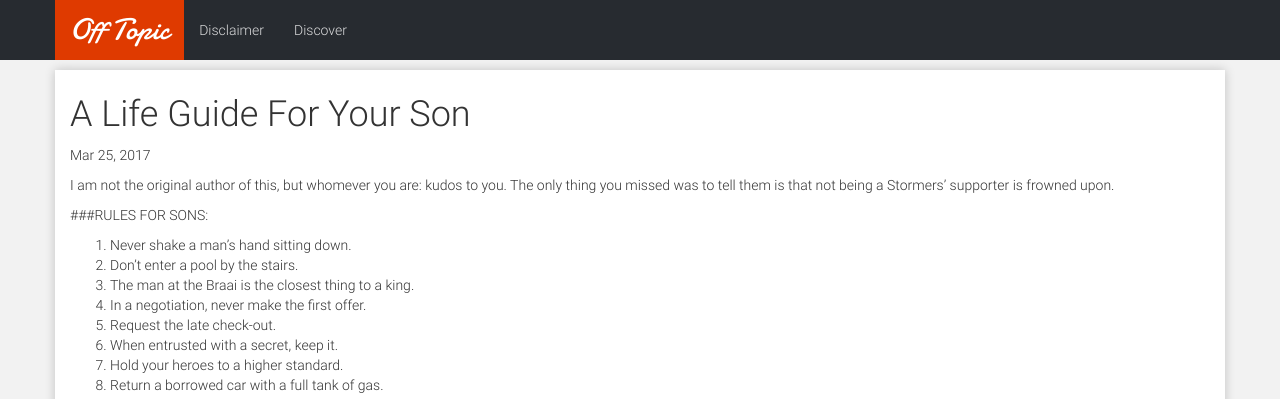
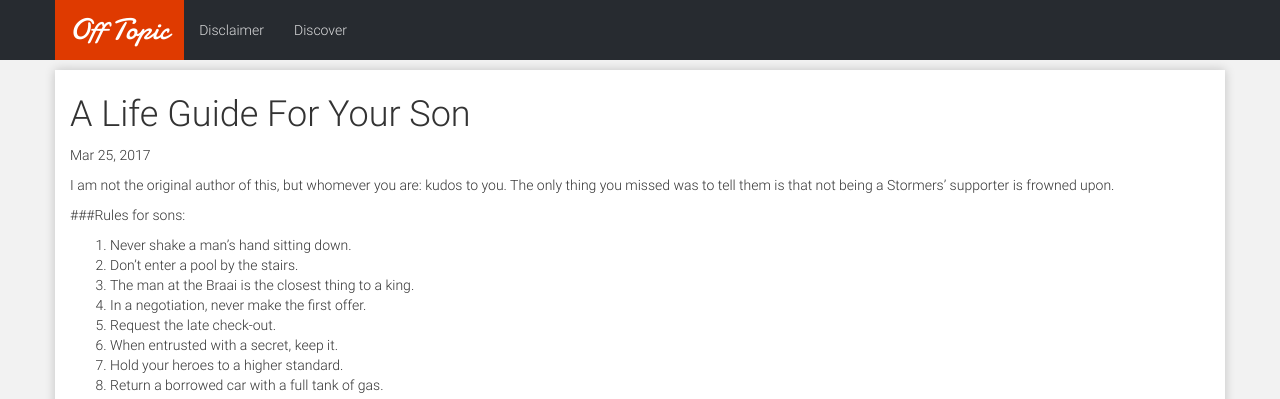
Before and after one commit to HappyPills/offtopic.co.za, a Jekyll site: the page built from _posts/penned/2017-03-25-save-money-get-two-wheels.markdown, in a window 1280 px wide and 969 px high. Shown: the top 399 px of the window. Built offline with Jekyll 4.4.1, drawn with Linux system fonts in a browser that asks for light colours; comment, search, counter and statistics services are not loaded; a style sheet for code colours, icons or effects is not loaded.

```diff
--- a/_posts/penned/2017-03-25-save-money-get-two-wheels.markdown
+++ b/_posts/penned/2017-03-25-save-money-get-two-wheels.markdown
@@ -9,7 +9,7 @@ categories: penned
 I am not the original author of this, but whomever you are: kudos to you. The only thing you missed was to tell them
 is that not being a Stormers' supporter is frowned upon.
 
-###RULES FOR SONS:
+###Rules for sons:
 1. Never shake a man’s hand sitting down.
 2. Don't enter a pool by the stairs.
 3. The man at the Braai is the closest thing to a king.
```
